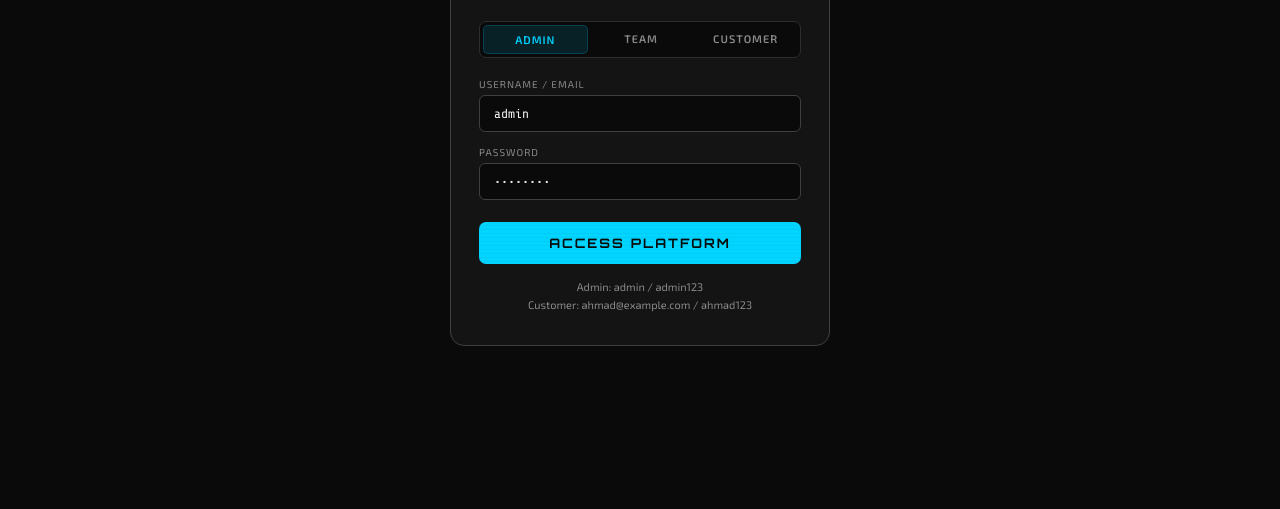
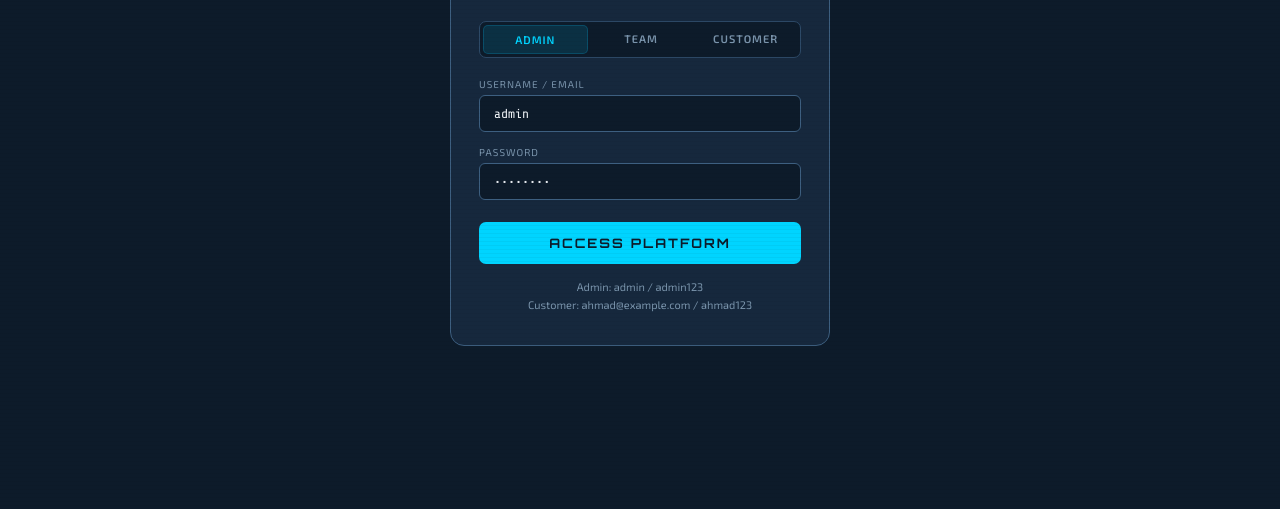
Before and after one commit to mrminerxtech-ui/ekalavya, a website: page frontend/index.html in a window 1280 px wide. Shown: the part 291-800 px from the top of the page. Drawn offline with nearby package versions, Linux system fonts and the light colour scheme; no server answers.

Commit message:
Update index.html

```diff
--- a/frontend/index.html
+++ b/frontend/index.html
@@ -12,7 +12,7 @@
 <title>Ekalavya</title>
 <link href="https://fonts.googleapis.com/css2?family=Share+Tech+Mono&family=Orbitron:wght@400;600;700;900&family=Exo+2:wght@300;400;500;600;700&display=swap" rel="stylesheet">
 <style>
-:root{--bg:#0a0a0a;--s1:#141414;--s2:#1c1c1c;--b1:#2e2e2e;--b2:#404040;--cyan:#00d4ff;--green:#39ff14;--purple:#7b2fff;--warn:#ffee00;--red:#ff2d55;--gold:#ffd700;--orange:#ff5f00;--txt:#f5f5f5;--mute:#8a8a8a;--glow:0 0 24px rgba(255,95,0,0.35);}
+:root{--bg:#0d1b2a;--s1:#16283d;--s2:#1c3450;--b1:#2d4a68;--b2:#3d5f80;--cyan:#00d4ff;--green:#39ff14;--purple:#7b2fff;--warn:#ffee00;--red:#ff2d55;--gold:#ffd700;--orange:#ff5f00;--txt:#f0f4f8;--mute:#7a94ac;--glow:0 0 24px rgba(255,95,0,0.35);}
 *{box-sizing:border-box;margin:0;padding:0;-webkit-tap-highlight-color:transparent;}
 html,body{height:100%;overflow:hidden;background:var(--bg);}
 body{font-family:"Exo 2",sans-serif;font-size:13px;color:var(--txt);display:flex;flex-direction:column;}
```
